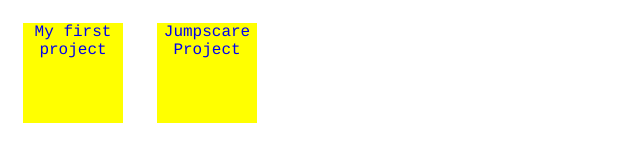
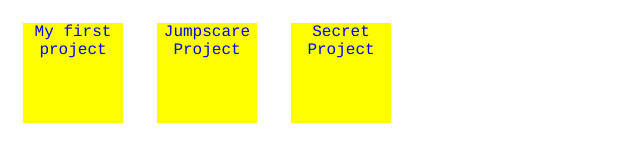
Before and after one commit to cswag6/cswag6.github.io, a plain HTML site: page projects.html in a window 1280 px wide. Shown: the whole page, without its empty margins (0-640 px from the left). Drawn offline with Linux system fonts and the light colour scheme.

Commit message:
gratitude

```diff
--- a/projects.html
+++ b/projects.html
@@ -46,5 +46,9 @@
 <div class="box" id="jumpscareBox">Jumpscare Project</div>
 </a>
 
+<a href="gratitude1.html">
+<div class="box" id="gratitude1">Secret Project</div>
+</a>
+
 </body>
 </html>
```
